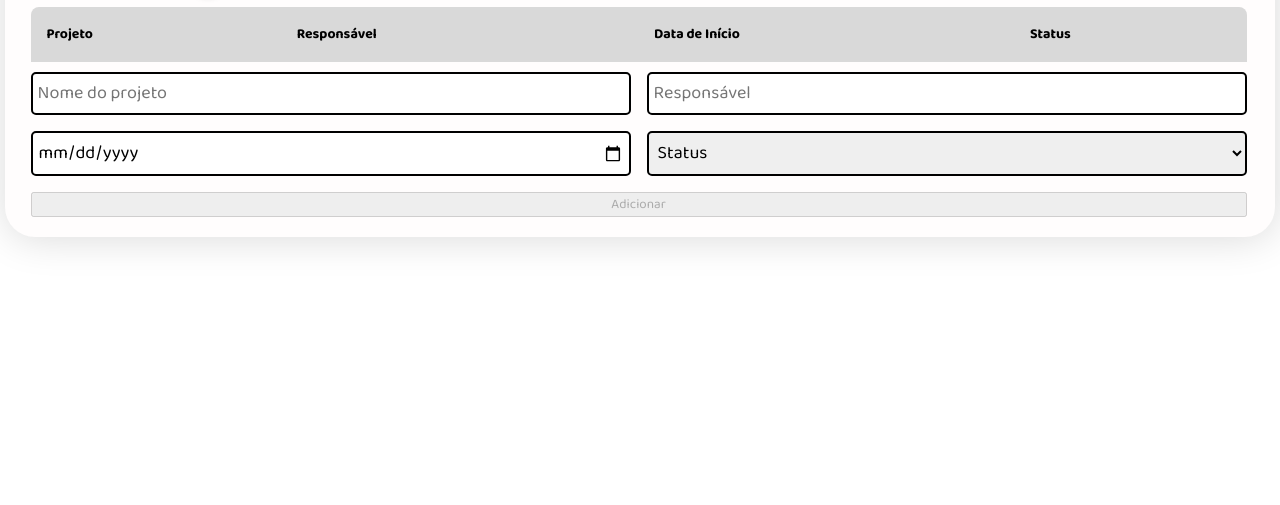
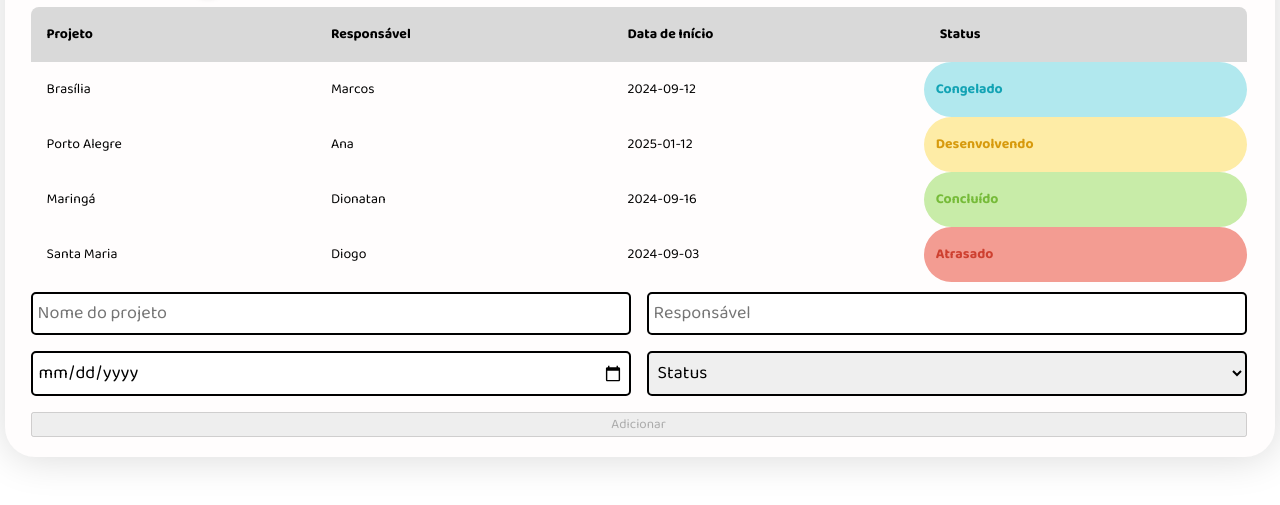
Before and after one commit to Dionatan2019Rodrigues/Curso-js, a plain HTML site: page voitto/module-five/atv-19-techChallenge/index.html in a window 1280 px wide. Shown: the part 249-754 px from the top of the page. Drawn offline with Linux system fonts and the light colour scheme.

Commit message:
feat: content and styles of the project table.

```diff
--- a/voitto/module-five/atv-19-techChallenge/index.html
+++ b/voitto/module-five/atv-19-techChallenge/index.html
@@ -67,7 +67,32 @@
               <th>Status</th>
             </tr>
           </thead>
-          <tbody></tbody>
+          <tbody>
+            <tr>
+              <td>Brasília</td>
+              <td>Marcos</td>
+              <td>2024-09-12</td>
+              <td class="tag congelado"><span>Congelado</span></td>
+            </tr>
+            <tr>
+              <td>Porto Alegre</td>
+              <td>Ana</td>
+              <td>2025-01-12</td>
+              <td class="tag desenvolvendo"><span>Desenvolvendo</span></td>
+            </tr>
+            <tr>
+              <td>Maringá</td>
+              <td>Dionatan</td>
+              <td>2024-09-16</td>
+              <td class="tag concluido"><span>Concluído</span></td>
+            </tr>
+            <tr>
+              <td>Santa Maria</td>
+              <td>Diogo</td>
+              <td>2024-09-03</td>
+              <td class="tag atrasado"><span>Atrasado</span></td>
+            </tr>
+          </tbody>
         </table>
         <form>
           <input
--- a/voitto/module-five/atv-19-techChallenge/styles.css
+++ b/voitto/module-five/atv-19-techChallenge/styles.css
@@ -145,6 +145,29 @@ th:first-child {
 th:last-child {
   border-top-right-radius: 8px;
 }
+/*FIXME: corrigir padding da class tag*/
+.tag {
+  padding: 0.4rem 1.2rem;
+  border-radius: 30px;
+  font-weight: 700;
+}
+
+.desenvolvendo {
+  background-color: var(--yellow-300);
+  color: var(--yellow-500);
+}
+.concluido {
+  background-color: var(--green-300);
+  color: var(--green-500);
+}
+.congelado {
+  background-color: var(--blue-300);
+  color: var(--blue-500);
+}
+.atrasado {
+  background-color: var(--red-300);
+  color: var(--red-500);
+}
 main form {
   width: 95vw;
   display: flex;
```
